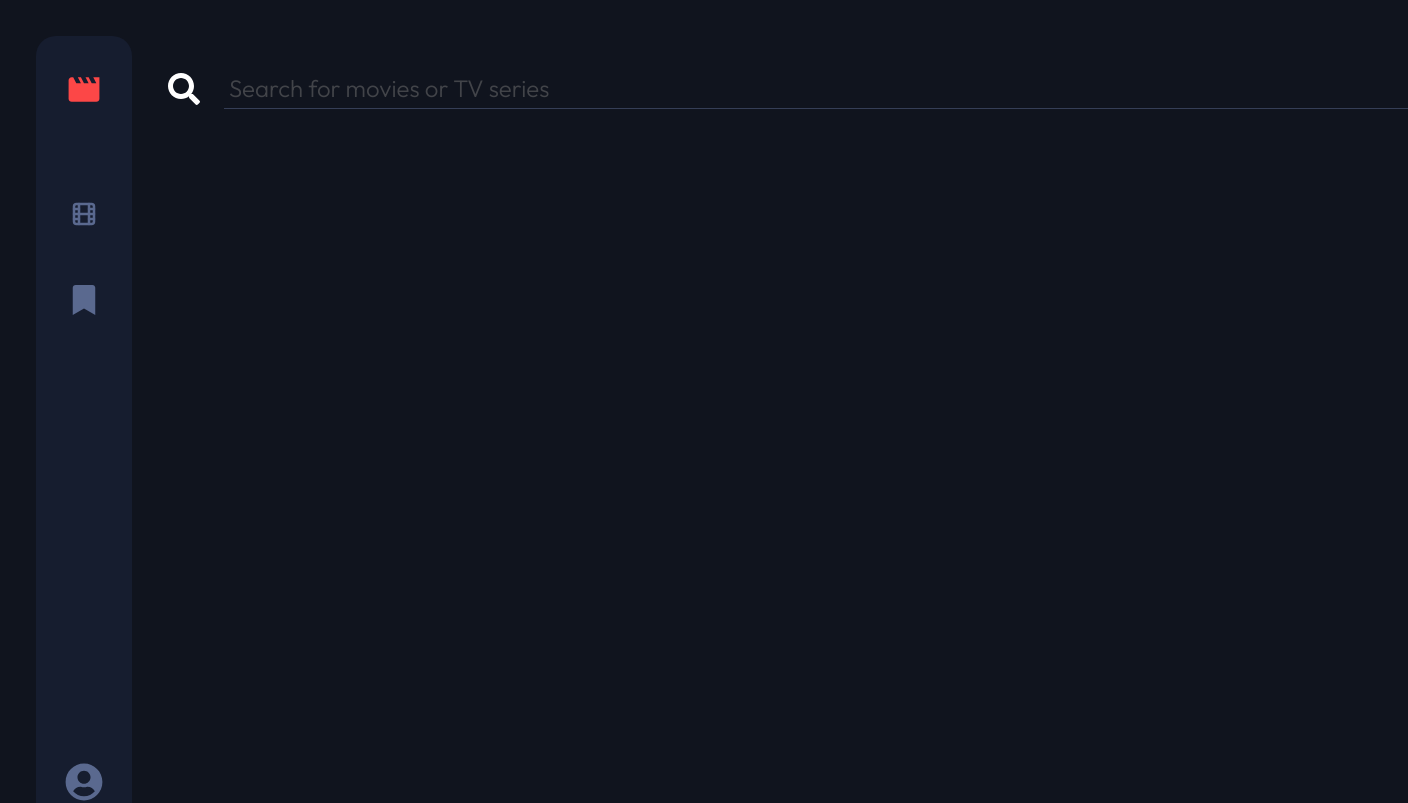
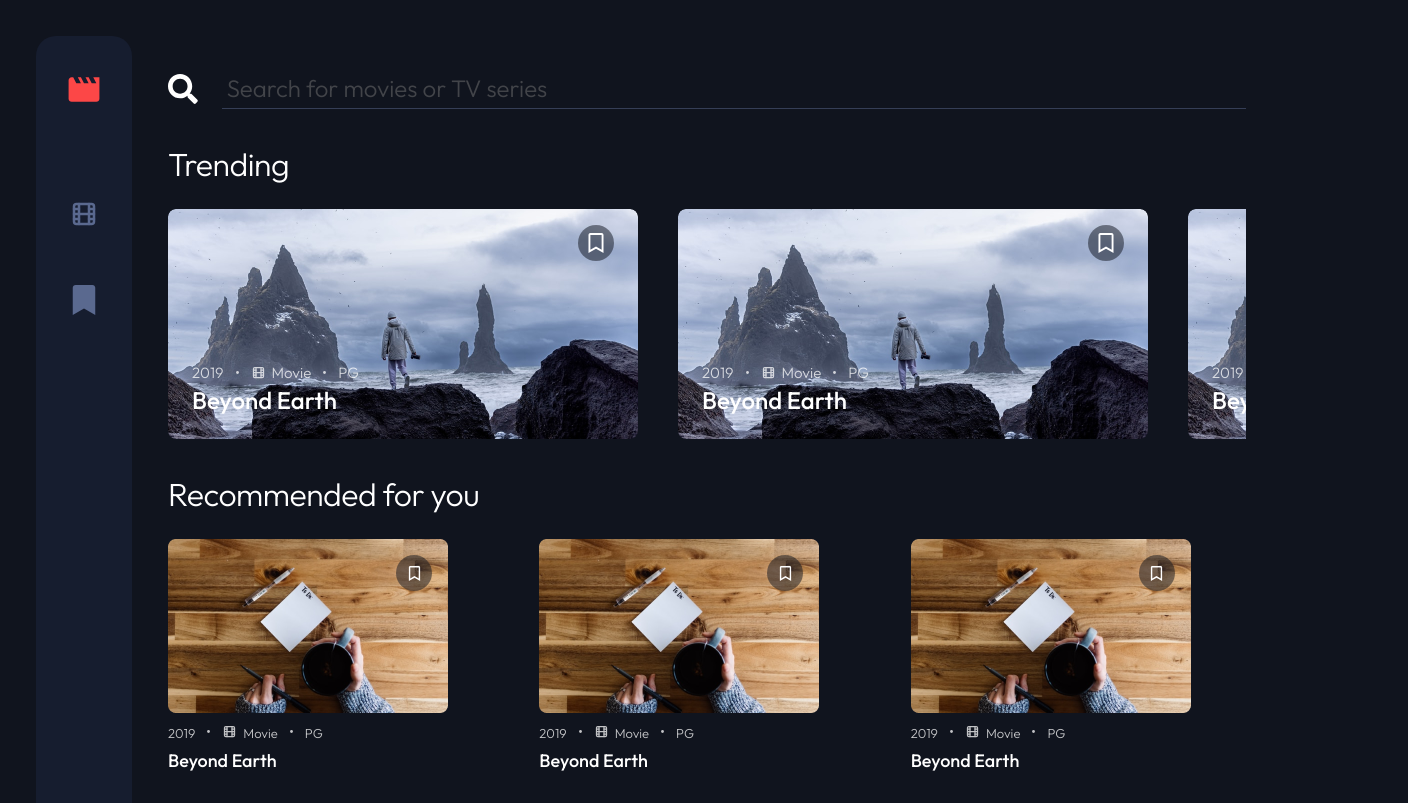
Before and after one commit to Bouih32/moviesapp, a React (Vite) app: page /movies in a window 1280 px wide. Shown: the top 803 px of the page, 1408 px wide, since content can reach past the window. Built offline with nearby package versions, Linux system fonts and the light colour scheme; some icons are missing.

Commit message:
finished css

```diff
--- a/src/App.jsx
+++ b/src/App.jsx
@@ -3,8 +3,10 @@
 // import { TbMovie } from "react-icons/tb";
 // import { MdMovie } from "react-icons/md";
 
+import PopularBanner from "./components/PopularBanner";
 import Header from "./components/Header";
 import Search from "./components/Search";
+import Movie from "./components/Movie";
 
 function App() {
   return (
@@ -12,6 +14,27 @@
       <Header />
       <main>
         <Search />
+        <h1>Trending</h1>
+        <div className="popularMovies">
+          <PopularBanner />
+          <PopularBanner />
+          <PopularBanner />
+          <PopularBanner />
+        </div>
+        <h1>Recommended for you</h1>
+        <div className="movies">
+          <Movie />
+          <Movie />
+          <Movie />
+          <Movie />
+          <Movie />
+          <Movie />
+          <Movie />
+          <Movie />
+          <Movie />
+          <Movie />
+          <Movie />
+        </div>
       </main>
     </div>
   );
--- /dev/null
+++ b/src/components/Movie.jsx
@@ -0,0 +1,31 @@
+import { PiTelevisionDuotone } from "react-icons/pi";
+import { FaRegBookmark, FaBookOpen } from "react-icons/fa";
+import { TbMovie } from "react-icons/tb";
+
+import { BsDot } from "react-icons/bs";
+import rect from "../../public/Rectangle.png";
+
+export default function Movie() {
+  return (
+    <div className="movieBanner">
+      <div className="movieBookMark">
+        <FaRegBookmark />
+      </div>
+      <img src={rect} alt="somthing" />
+
+      <div className="movieDetails">
+        <div className="movieInfo">
+          <p>2019</p>
+          <BsDot />
+          <div className="type">
+            <TbMovie />
+            <p>Movie</p>
+          </div>
+          <BsDot />
+          <p>PG</p>
+        </div>
+        <h2 className="title">Beyond Earth</h2>
+      </div>
+    </div>
+  );
+}
--- /dev/null
+++ b/src/components/PopularBanner.jsx
@@ -0,0 +1,34 @@
+import { PiTelevisionDuotone } from "react-icons/pi";
+import { FaRegBookmark, FaBookOpen } from "react-icons/fa";
+import { TbMovie } from "react-icons/tb";
+import popular from "../../public/popular.png";
+import { BsDot } from "react-icons/bs";
+// import rect from "../../public/Rectangle.png";
+
+export default function PopularBanner() {
+  const styles = {
+    backgroundImage: `url(${popular})`,
+    backgroundSize: "cover",
+  };
+  return (
+    <div className="banner" style={styles}>
+      <div className="bookMark">
+        <FaRegBookmark />
+      </div>
+
+      <div className="details">
+        <div className="info">
+          <p>2019</p>
+          <BsDot />
+          <div className="type">
+            <TbMovie />
+            <p>Movie</p>
+          </div>
+          <BsDot />
+          <p>PG</p>
+        </div>
+        <h2 className="title">Beyond Earth</h2>
+      </div>
+    </div>
+  );
+}
--- a/src/index.css
+++ b/src/index.css
@@ -1,7 +1,6 @@
 * {
   box-sizing: border-box;
   font-family: "Outfit", sans-serif;
-  font-style: normal;
 }
 
 body {
@@ -18,16 +17,19 @@
   list-style: none;
 }
 
+main {
+  width: calc(100% - 166px);
+}
+
 header {
   display: flex;
   flex-direction: column;
   justify-content: space-between;
   align-items: center;
   width: 96px;
-  height: 100vh;
+  height: 960px;
   border-radius: 20px;
   background-color: #161d2f;
-
   padding: 35px 32px;
 }
 
@@ -61,7 +63,7 @@
 
 .container {
   display: flex;
-  padding: 36px;
+  padding: 36px 0 0 36px;
   gap: 36px;
 }
 
@@ -71,7 +73,7 @@
   font-weight: 300;
   color: #ffffff;
   background-color: transparent;
-  width: 1184px;
+  width: 1100px;
   border: 0px;
   border-bottom: 1px solid #5a698f;
   padding: 5px;
@@ -94,3 +96,128 @@
 input:focus {
   outline: none;
 }
+.movies {
+  display: grid;
+  grid-template-columns: repeat(auto-fill, minmax(250px, 1fr));
+  gap: 36px;
+}
+
+.popularMovies {
+  display: flex;
+  gap: 40px;
+  overflow-x: hidden;
+}
+
+.banner {
+  min-width: 470px;
+  height: 230px;
+  position: relative;
+  color: #fff;
+  font-size: 15px;
+  font-weight: 300;
+  border-radius: 8px;
+}
+.movieBanner {
+  width: 280px;
+  position: relative;
+  color: #fff;
+  font-size: 15px;
+  font-weight: 300;
+  border-radius: 8px;
+}
+
+.details {
+  position: absolute;
+  bottom: 0;
+  left: 0;
+  display: flex;
+  padding: 24px;
+  flex-direction: column;
+}
+
+.info {
+  display: flex;
+  gap: 6px;
+  justify-content: center;
+  align-items: center;
+  margin-bottom: 3px;
+  opacity: 0.75;
+}
+
+.movieInfo {
+  display: flex;
+  gap: 6px;
+  margin-bottom: 3px;
+  opacity: 0.75;
+  align-items: center;
+}
+
+.bookMark {
+  position: absolute;
+  top: 16px;
+  right: 24px;
+  height: 36px;
+  width: 36px;
+  display: flex;
+  justify-content: center;
+  align-items: center;
+  border-radius: 50%;
+  background-color: rgba(16, 20, 30, 0.5);
+}
+
+.movieBookMark {
+  position: absolute;
+  top: 16px;
+  right: 16px;
+  height: 36px;
+  width: 36px;
+  display: flex;
+  justify-content: center;
+  align-items: center;
+  border-radius: 50%;
+  background-color: rgba(16, 20, 30, 0.5);
+}
+
+.bookMark:hover,
+.movieBookMark:hover {
+  background-color: #fff;
+  color: black;
+}
+
+.bookMark svg {
+  font-size: 20px;
+}
+.info p {
+  margin: 0;
+}
+.movieInfo p {
+  margin: 8px 0 5px 0;
+  font-size: 13px;
+}
+
+.movieDetails h2 {
+  margin: 0;
+  font-size: 18px;
+}
+
+.type {
+  display: flex;
+  gap: 6px;
+  justify-content: center;
+  align-items: center;
+}
+
+.title {
+  font-size: 24px;
+  font-weight: 500;
+  color: #fff;
+  margin: 0;
+}
+
+h1 {
+  font-size: 32px;
+  color: #fff;
+  font-weight: 300;
+  letter-spacing: -0.5px;
+  margin: 35px 0 25px;
+}
```
Also changed, not shown: .eslintrc.cjs, public/Rectangle.png (added), public/popular.png (added).
